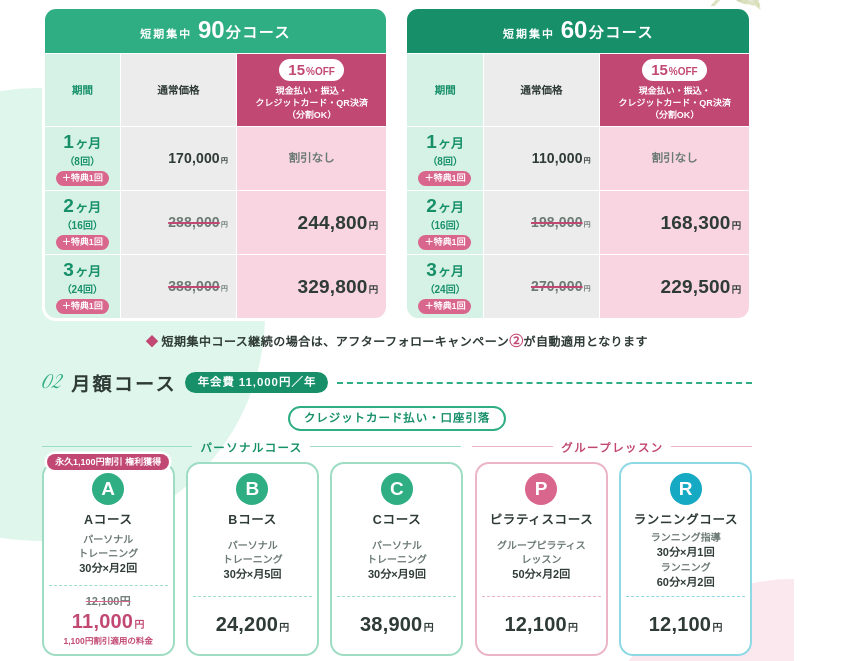
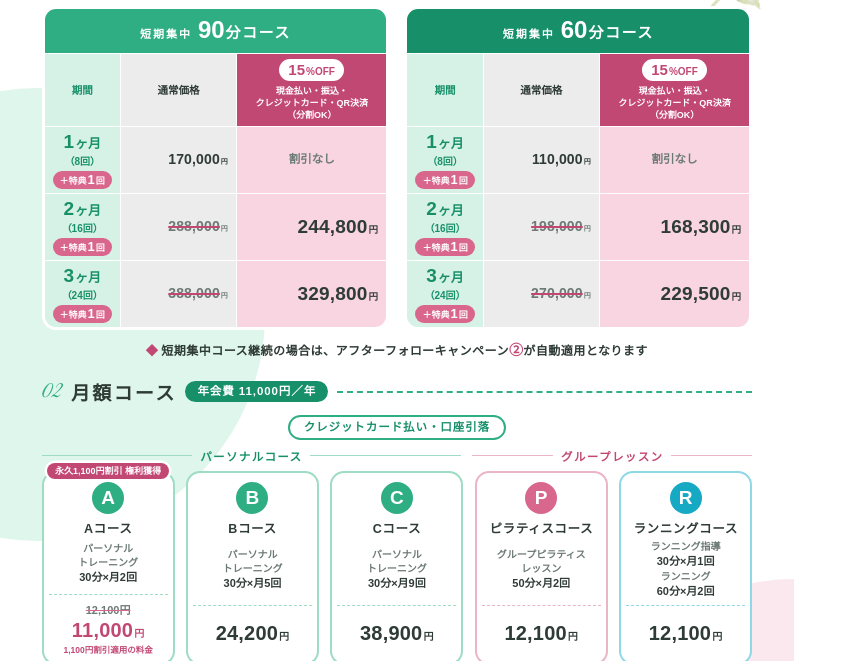
Before and after one commit to y0121denya-stack/production, a plain HTML site: page price-menu/continue.html in a window 1280 px wide. Shown: the part 139-800 px from the top of the page, without its empty margins (0-857 px from the left). Drawn offline with Linux system fonts and the light colour scheme; a web font is replaced by a local one.

Commit message:
継続料金表：「特典1回」の1を大きく
Co-Authored-By: Claude Opus 5.5 <noreply@anthropic.com>
Claude-Session: https://claude.ai/code/session_01VFahEGLAsrbM131CMXgRgv

```diff
--- a/price-menu/continue.html
+++ b/price-menu/continue.html
@@ -146,6 +146,8 @@
   .af{padding:8px 10px 9px}
   .af.hz{padding:8px 14px}
   .mhead{margin-bottom:2mm}
+  .cmp td.term .tok{align-items:baseline;padding:2px 7px 3px}
+  .cmp td.term .tok b{font-size:13px;margin:0 1px;line-height:1}
 </style>
 </head>
 <body>
@@ -166,16 +168,16 @@
       <div class="tw t90"><table class="cmp">
         <tr><th colspan="3" class="ttl"><span class="k">短期集中</span><span class="num">90</span>分コース</th></tr>
         <tr><th class="h term">期間</th><th class="h">通常価格</th><th class="h off"><span class="o"><b>15</b>%OFF</span><span class="how">現金払い・振込・<br>クレジットカード・QR決済<br>（分割OK）</span></th></tr>
-        <tr><td class="term"><span class="n">1</span>ヶ月<span class="kai">（8回）</span><span class="tok">＋特典1回</span></td><td class="reg"><span class="yen">170,000<small>円</small></span></td><td class="off none">割引なし</td></tr>
-        <tr><td class="term"><span class="n">2</span>ヶ月<span class="kai">（16回）</span><span class="tok">＋特典1回</span></td><td class="reg"><span class="yen"><span class="st">288,000</span><small>円</small></span></td><td class="off"><span class="yen">244,800<small>円</small></span></td></tr>
-        <tr><td class="term"><span class="n">3</span>ヶ月<span class="kai">（24回）</span><span class="tok">＋特典1回</span></td><td class="reg"><span class="yen"><span class="st">388,000</span><small>円</small></span></td><td class="off"><span class="yen">329,800<small>円</small></span></td></tr>
+        <tr><td class="term"><span class="n">1</span>ヶ月<span class="kai">（8回）</span><span class="tok">＋特典<b>1</b>回</span></td><td class="reg"><span class="yen">170,000<small>円</small></span></td><td class="off none">割引なし</td></tr>
+        <tr><td class="term"><span class="n">2</span>ヶ月<span class="kai">（16回）</span><span class="tok">＋特典<b>1</b>回</span></td><td class="reg"><span class="yen"><span class="st">288,000</span><small>円</small></span></td><td class="off"><span class="yen">244,800<small>円</small></span></td></tr>
+        <tr><td class="term"><span class="n">3</span>ヶ月<span class="kai">（24回）</span><span class="tok">＋特典<b>1</b>回</span></td><td class="reg"><span class="yen"><span class="st">388,000</span><small>円</small></span></td><td class="off"><span class="yen">329,800<small>円</small></span></td></tr>
       </table></div>
       <div class="tw t60"><table class="cmp">
         <tr><th colspan="3" class="ttl"><span class="k">短期集中</span><span class="num">60</span>分コース</th></tr>
         <tr><th class="h term">期間</th><th class="h">通常価格</th><th class="h off"><span class="o"><b>15</b>%OFF</span><span class="how">現金払い・振込・<br>クレジットカード・QR決済<br>（分割OK）</span></th></tr>
-        <tr><td class="term"><span class="n">1</span>ヶ月<span class="kai">（8回）</span><span class="tok">＋特典1回</span></td><td class="reg"><span class="yen">110,000<small>円</small></span></td><td class="off none">割引なし</td></tr>
-        <tr><td class="term"><span class="n">2</span>ヶ月<span class="kai">（16回）</span><span class="tok">＋特典1回</span></td><td class="reg"><span class="yen"><span class="st">198,000</span><small>円</small></span></td><td class="off"><span class="yen">168,300<small>円</small></span></td></tr>
-        <tr><td class="term"><span class="n">3</span>ヶ月<span class="kai">（24回）</span><span class="tok">＋特典1回</span></td><td class="reg"><span class="yen"><span class="st">270,000</span><small>円</small></span></td><td class="off"><span class="yen">229,500<small>円</small></span></td></tr>
+        <tr><td class="term"><span class="n">1</span>ヶ月<span class="kai">（8回）</span><span class="tok">＋特典<b>1</b>回</span></td><td class="reg"><span class="yen">110,000<small>円</small></span></td><td class="off none">割引なし</td></tr>
+        <tr><td class="term"><span class="n">2</span>ヶ月<span class="kai">（16回）</span><span class="tok">＋特典<b>1</b>回</span></td><td class="reg"><span class="yen"><span class="st">198,000</span><small>円</small></span></td><td class="off"><span class="yen">168,300<small>円</small></span></td></tr>
+        <tr><td class="term"><span class="n">3</span>ヶ月<span class="kai">（24回）</span><span class="tok">＋特典<b>1</b>回</span></td><td class="reg"><span class="yen"><span class="st">270,000</span><small>円</small></span></td><td class="off"><span class="yen">229,500<small>円</small></span></td></tr>
       </table></div>
     </div>
     <p class="snote"><span class="mk">◆</span>短期集中コース継続の場合は、アフターフォローキャンペーン<b>②</b>が自動適用となります</p>
```
Also changed, not shown: price-menu/continue.png, 1 other file.
